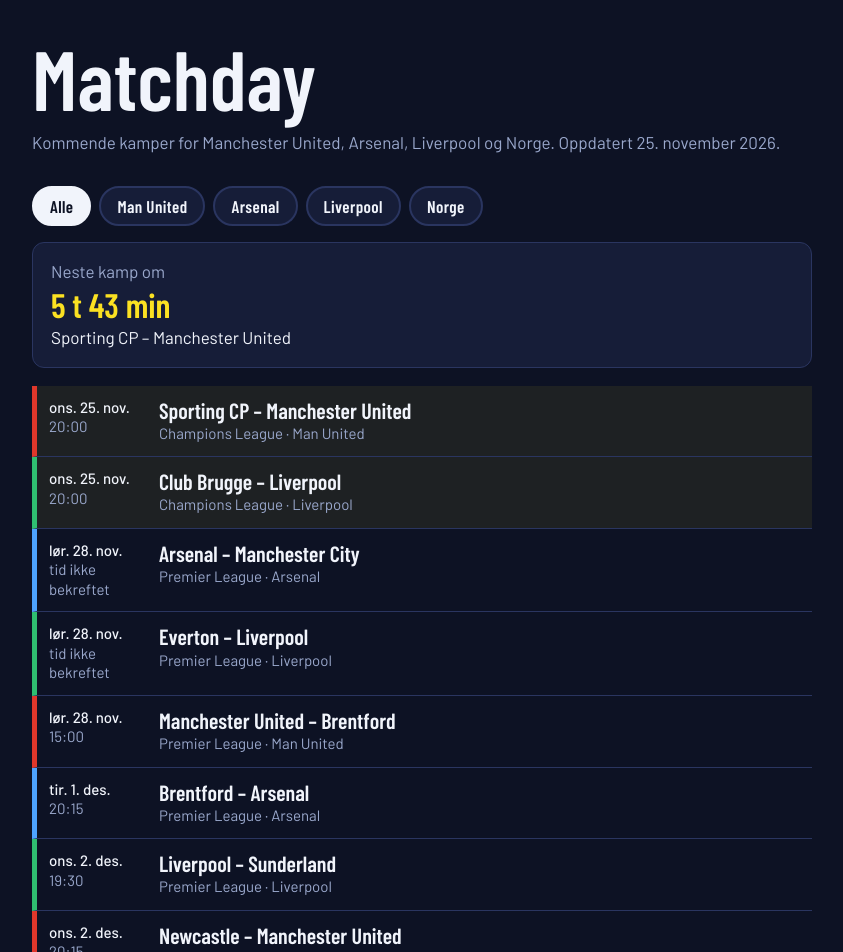
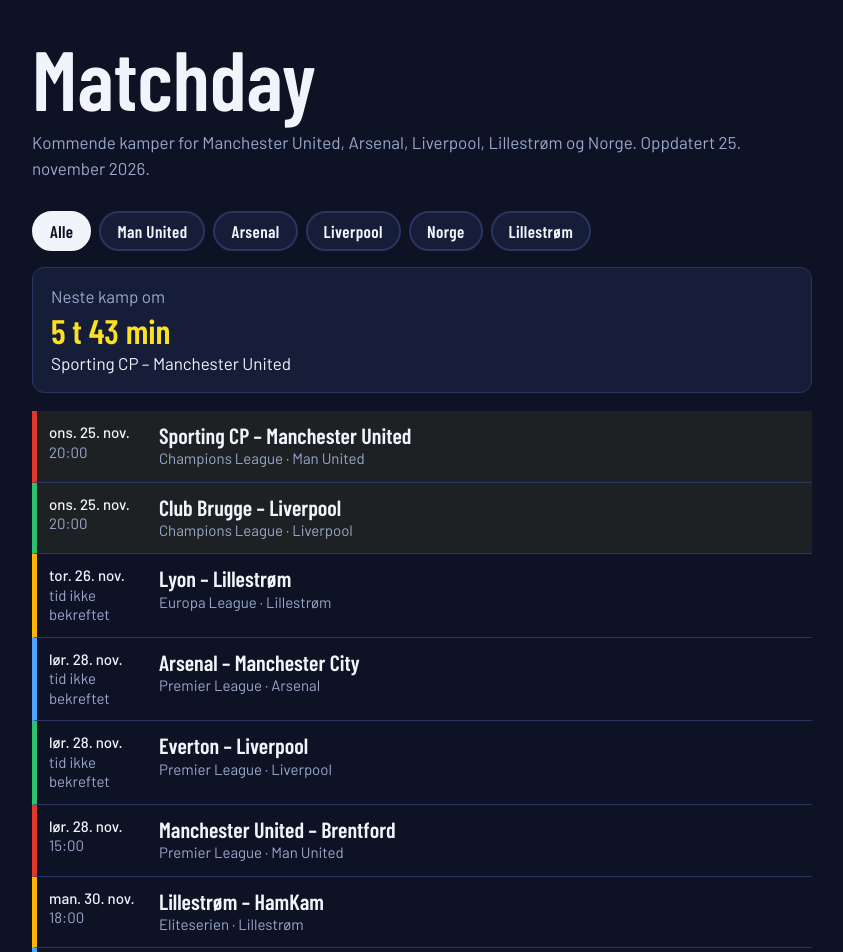
Before and after one commit to einarlino/Kampdager, a plain HTML site: page index.html in a window 1280 px wide. Shown: the top 952 px of the page, without its empty margins (218-1061 px from the left). Drawn offline with nearby package versions, Linux system fonts and the light colour scheme; a web font is replaced by a local one.

Commit message:
Add files via upload

```diff
--- a/index.html
+++ b/index.html
@@ -7,7 +7,7 @@
 <link rel="stylesheet" href="https://fonts.googleapis.com/css2?family=Barlow+Condensed:wght@600;800&family=Barlow:wght@400;500&display=swap">
 <style>
 :root{--bg:#0d1224;--panel:#161d38;--line:#2a3560;--chalk:#f1f4fb;--muted:#9aa8cc;--gold:#fbe122;
---mu:#e0372b;--ars:#4da3ff;--lfc:#2fbf71;--no:#ff4d6d;
+--mu:#e0372b;--ars:#4da3ff;--lfc:#2fbf71;--no:#ff4d6d;--lsk:#ffb703;
 box-sizing:border-box;padding-top:env(safe-area-inset-top,0px);padding-bottom:env(safe-area-inset-bottom,0px);color-scheme:dark}
 html{scroll-padding-top:env(safe-area-inset-top,0px)}
 *,*::before,*::after{box-sizing:inherit}
@@ -39,7 +39,7 @@ li.today{background:rgba(251,225,34,.07)}
 <main>
 <header>
 <h1>Matchday</h1>
-<p>Kommende kamper for Manchester United, Arsenal, Liverpool og Norge. Oppdatert 25. november 2026.</p>
+<p>Kommende kamper for Manchester United, Arsenal, Liverpool, Lillestrøm og Norge. Oppdatert 25. november 2026.</p>
 </header>
 <div class="filters" id="filters" role="group" aria-label="Velg lag"></div>
 <div class="next" id="next"></div>
@@ -48,7 +48,7 @@ li.today{background:rgba(251,225,34,.07)}
 </main>
 <script>
 (function(){
-var TEAMS={mu:['Man United','--mu'],ars:['Arsenal','--ars'],lfc:['Liverpool','--lfc'],no:['Norge','--no']};
+var TEAMS={mu:['Man United','--mu'],ars:['Arsenal','--ars'],lfc:['Liverpool','--lfc'],no:['Norge','--no'],lsk:['Lillestrøm','--lsk']};
 /* [UTC-tid, lag, kamp, turnering, bare dato?, egen tekst for dato] */
 var M=[
 ["2026-11-25T20:00:00Z",["mu"],"Sporting CP – Manchester United","Champions League"],
@@ -75,6 +75,10 @@ var M=[
 ["2026-12-27T16:30:00Z",["mu"],"Manchester United – Nottingham Forest","Premier League"],
 ["2026-12-30T19:30:00Z",["mu"],"Manchester United – Sunderland","Premier League"],
 ["2026-12-30T20:15:00Z",["lfc"],"Aston Villa – Liverpool","Premier League"],
+["2026-11-26T12:00:00Z",["lsk"],"Lyon – Lillestrøm","Europa League",1],
+["2026-11-30T18:00:00Z",["lsk"],"Lillestrøm – HamKam","Eliteserien"],
+["2026-12-06T16:00:00Z",["lsk"],"Kristiansund – Lillestrøm","Eliteserien"],
+["2026-12-13T16:00:00Z",["lsk"],"Lillestrøm – Tromsø","Eliteserien"],
 ["2027-03-26T12:00:00Z",["no"],"Norge – England","Nations League, kvartfinale 1. kamp (Oslo)",1,"25.–27. mars 2027"],
 ["2027-03-29T12:00:00Z",["no"],"England – Norge","Nations League, kvartfinale 2. kamp",1,"28.–30. mars 2027"]
 ];
```
